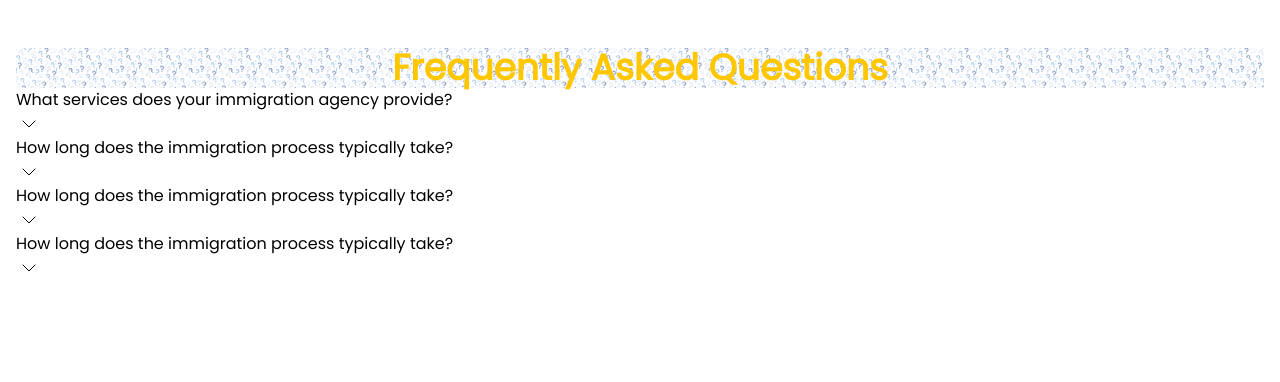
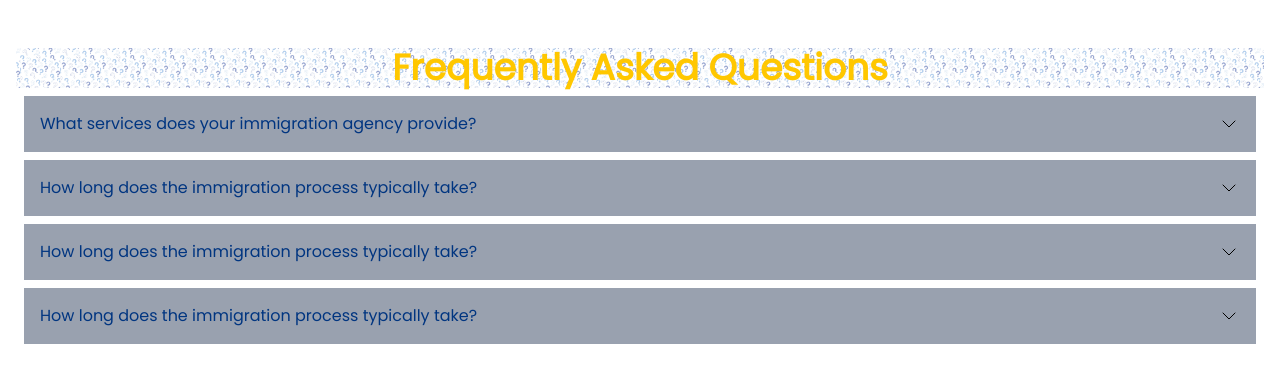
Before and after one commit to BestBow/Yooyyaa-Immigration-Consulting-Website, a React (Vite) app in the folder client/: page / in a window 1280 px wide. Shown: the top 382 px of the page. Built offline with nearby package versions, Linux system fonts and the light colour scheme.

Commit message:
styling: added bg boxes for accordion items and changed text to blue

```diff
--- a/client/src/components/FAQAccordion.jsx
+++ b/client/src/components/FAQAccordion.jsx
@@ -1,17 +1,19 @@
 import React, { useState } from "react";
+import "../styles/FAQ.module.css";
+
 /*
  Handles the logic for displaying each item in Q&A List, and uses re-rendering to conditonally
  display the answer section. Using the useState hook updatePanel conditionally displays the answer
- block.
+ block. And i
  */
 let AccordionItem = ({question, answer}) => {
   const [isPanelOpen, updatePanel] = useState(false);
 
 	return (
-    <div>
-			<div>{question}</div>
-
-			<svg className=""
+		<div className="bg-gray-400 z-0 m-2 p-4">
+			<div className="flex items-center justify-between">
+			<div className="text-[#003580]">{question}</div>
+				<svg
 					onClick={() => updatePanel(!isPanelOpen)}
 					xmlns="http://www.w3.org/2000/svg"
 					width="24"
@@ -27,10 +29,16 @@ let AccordionItem = ({question, answer}) => {
 						d={isPanelOpen ? "M5 15l6-6 6 6" : "M19 9l-6 6-6-6"}
 					/>
 				</svg>
+			</div>
 
-			{isPanelOpen && <div>{answer}</div>}
+			{isPanelOpen && (
+				<div className="mt-3">
+					{answer}
+				</div>
+			)}
 		</div>
 	);
+
 }
 
 /*
@@ -46,7 +54,7 @@ export default function FAQAccordion({ faq }) {
 	}
 
 	return (
-		<div>
+		<div className="allItems">
       {faq.map((qna) => (
         <AccordionItem
           question={qna.question}
--- a/client/src/pages/FAQ.jsx
+++ b/client/src/pages/FAQ.jsx
@@ -32,18 +32,21 @@ let faqInfo = [
 ];
 
 return (
-    <div className=" flex flex-col justify-center container mx-auto px-4 py-12">
-    	<h1 className="flex justify-center bg-contain bg-[url('../assets/question_marks_background.jpg')]">Frequently Asked Questions</h1>
-     	{/*Header */}
-
-			<FAQAccordion faq={faqInfo} />
-
-
-
-
-    	{/*Footer*/}
-    </div>
-
+    <div className="flex flex-col justify-center w-full px-4 py-12">
+    <h1
+      className="
+        flex
+        justify-center
+        bg-[url('../assets/question_marks_background.jpg')]
+        bg-contain
+        bg-center
+        w-full
+      "
+    >
+      Frequently Asked Questions
+    </h1>
+    <FAQAccordion faq={faqInfo} />
+  </div>
 );
 
 }
--- a/client/src/styles/FAQ.module.css
+++ b/client/src/styles/FAQ.module.css
@@ -0,0 +1,4 @@
+
+.base-div{
+   color:#003580 !important;
+}
--- a/client/src/styles/global.css
+++ b/client/src/styles/global.css
@@ -17,7 +17,7 @@ h1{
     @apply text-[#FFC700] text-4xl;
 }
 
-h3{
+h3,h5{
     @apply text-[#003580] text-3xl;
 }
 
@@ -28,6 +28,12 @@ p{
 button{
     @apply bg-[#FFC700] text-[#294369] text-2xl p-1.5 rounded-xl;
 }
+
+
+span.horizontal-line {
+	@apply block h-1 w-[90%] bg-[#FFC700] self-center;
+}
+
 
 /**Tablet-breakpoints **/
 @media (min-width: 768px) and (max-width: 992px){
```
Also changed, not shown: client/src/main.jsx (line endings or trailing spaces). Lines whose indentation alone changed are shown as unchanged.
